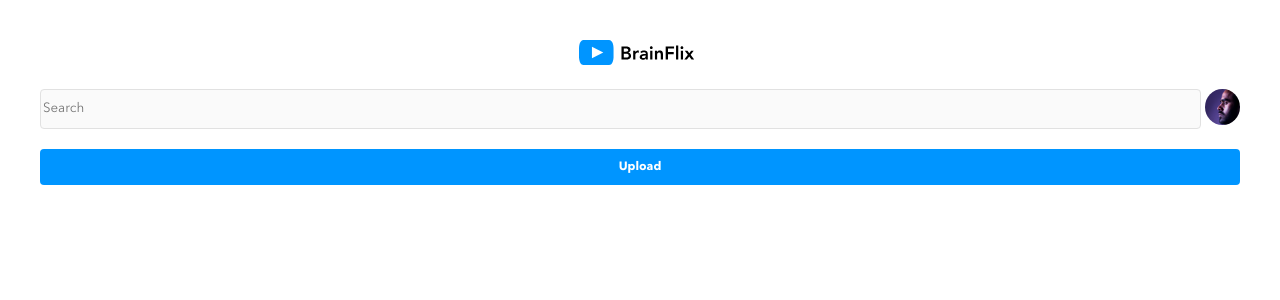
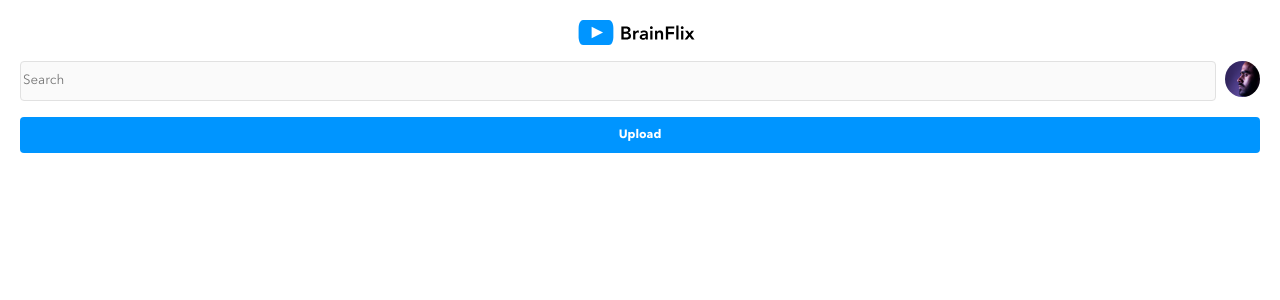
Before and after one commit to reganbrown/regan-brown-brainflix, a React (Vite) app: page / in a window 1280 px wide. Shown: the top 300 px of the page. Built offline with nearby package versions, Linux system fonts and the light colour scheme.

Commit message:
remove default styling and add starter styles

```diff
--- a/src/App.scss
+++ b/src/App.scss
@@ -1,49 +1,6 @@
 @use "./styles/partials/typography" as *;
 @use "./styles/partials/mixins" as *;
 
-#root {
-  max-width: 1280px;
-  margin: 0 auto;
-  padding: 2rem;
-  text-align: center;
+body {
+  margin: 0;
 }
-
-.logo {
-  height: 6em;
-  padding: 1.5em;
-  will-change: filter;
-  transition: filter 300ms;
-}
-.logo:hover {
-  filter: drop-shadow(0 0 2em #646cffaa);
-}
-.logo.react:hover {
-  filter: drop-shadow(0 0 2em #61dafbaa);
-}
-
-@keyframes logo-spin {
-  from {
-    transform: rotate(0deg);
-  }
-  to {
-    transform: rotate(360deg);
-  }
-}
-
-@media (prefers-reduced-motion: no-preference) {
-  a:nth-of-type(2) .logo {
-    animation: logo-spin infinite 20s linear;
-  }
-}
-
-.card {
-  padding: 2em;
-}
-
-.read-the-docs {
-  color: #888;
-}
-
-h1 {
-  @include page-header-desktop;
-}
--- a/src/components/Header/Header.jsx
+++ b/src/components/Header/Header.jsx
@@ -7,12 +7,14 @@ import "./Header.scss";
 export default function Header() {
   return (
     <>
-      <Logo />
-      <div className="header__middle">
-        <Search />
-        <Login />
+      <div className="header">
+        <Logo />
+        <div className="header__middle">
+          <Search />
+          <Login />
+        </div>
+        <Upload />
       </div>
-      <Upload />
     </>
   );
 }
--- a/src/components/Header/Header.scss
+++ b/src/components/Header/Header.scss
@@ -1,8 +1,16 @@
+@use "/src/styles/partials/variables" as *;
+@use "/src/styles/partials/mixins" as *;
+@use "/src/styles/partials/typography";
+
 .header {
+  display: flex;
+  flex-direction: column;
+  margin: 20px;
+
   &__middle {
     display: flex;
-    justify-content: flex-start;
+    justify-content: space-between;
     width: 100%;
-    padding: 20px 0;
+    padding: 16px 0;
   }
 }
--- a/src/components/Login/Login.scss
+++ b/src/components/Login/Login.scss
@@ -8,5 +8,5 @@
   border-radius: 50%;
   background: url("/src/assets/Images/Mohan-muruge.jpg");
   background-size: cover;
-  margin-left: 10px;
+  margin-left: 15px;
 }
```
